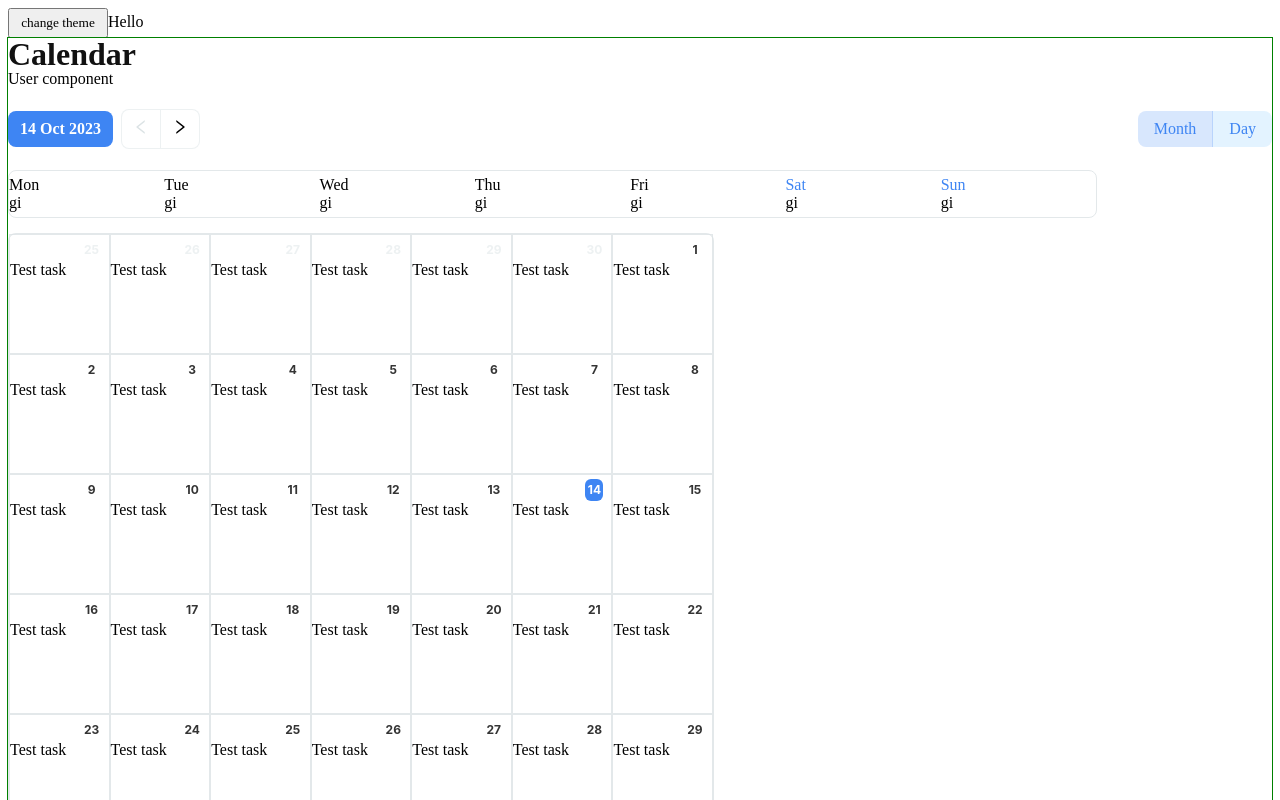
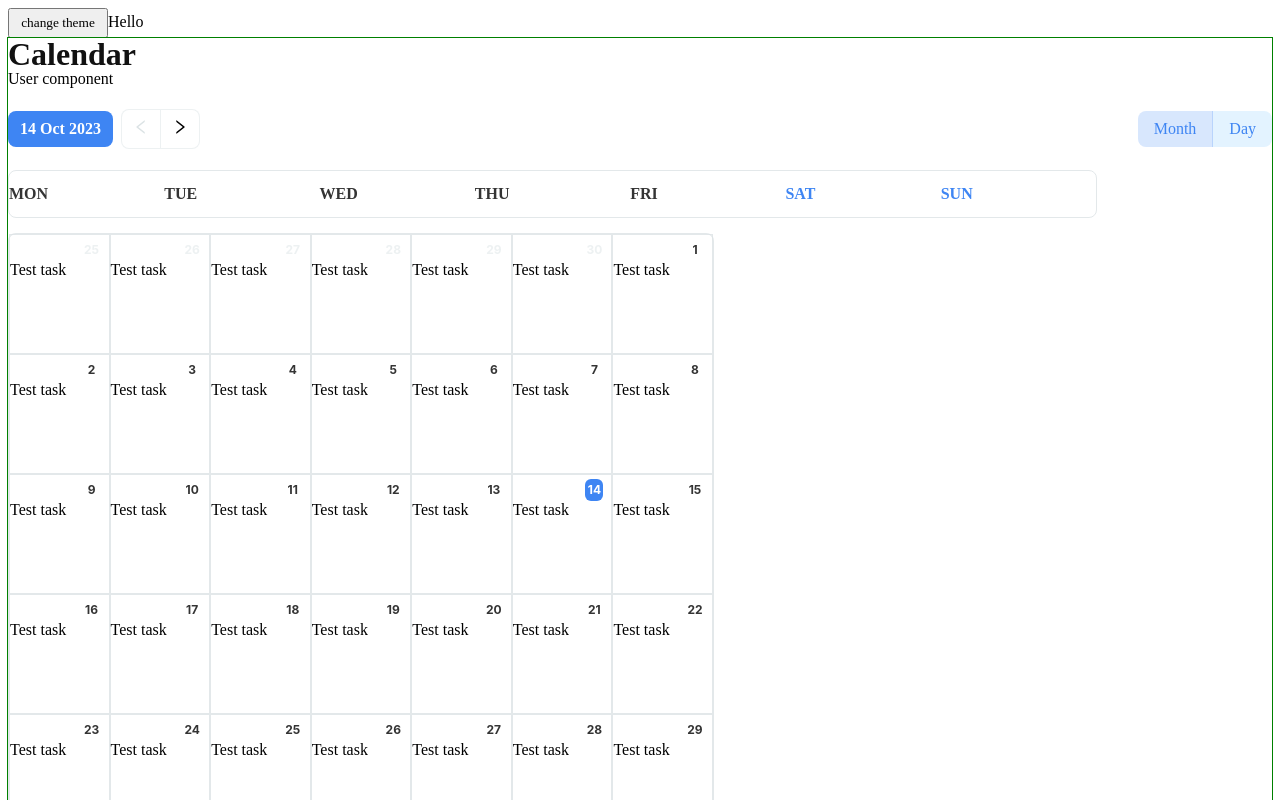
Before and after one commit to IngvarVG76/GooseTrack-with-backend-3.0, a React (Vite) app: page /GooseTrack-with-backend-3.0/team in a window 1280 px wide. Shown: the top 800 px of the page. Built offline with nearby package versions, Linux system fonts and the light colour scheme.

Commit message:
add week WeekNames

```diff
--- a/src/components/App/Calendar/MonthCalendar/Month.jsx
+++ b/src/components/App/Calendar/MonthCalendar/Month.jsx
@@ -62,8 +62,6 @@ const MonthCalendar = ({ activeDate }) => {
     currentDate = addDays(currentDate, 7);
   }
 
-
-
   return (
     <>
       <WeekNames activeDate={activeDate} />
--- a/src/components/App/Calendar/MonthCalendar/StyledMonth.js
+++ b/src/components/App/Calendar/MonthCalendar/StyledMonth.js
@@ -60,3 +60,24 @@ export const DayNumberToday = styled(DayNumberRegular)`
 export const DayNumberInActive = styled(DayNumberRegular)`
   color: rgba(220, 227, 229, 0.5);
 `;
+
+export const StyledWeekNames = styled.p`
+  font-weight: 600;
+  font-size: 16px;
+  line-height: calc(18 / 16);
+  color: #343434;
+  text-transform: uppercase;
+  &:nth-child(6n),
+  &:nth-child(7n) {
+    color: #3e85f3;
+  }
+`;
+
+export const WrapperWeek = styled.div`
+  display: flex;
+  justify-content: space-evenly;
+  gap: 34px;
+  background-color: #ffffff;
+  border-radius: 8px;
+  border: 1px solid #dce3e5;
+`;
--- a/src/components/App/Calendar/MonthCalendar/WeekNames.jsx
+++ b/src/components/App/Calendar/MonthCalendar/WeekNames.jsx
@@ -1,9 +1,22 @@
-import { addDays, format, isWeekend, startOfWeek } from 'date-fns';
+import { addDays, format, startOfWeek } from 'date-fns';
+import { StyledWeekNames } from './StyledMonth';
+import { useEffect, useState } from 'react';
 
 const WeekNames = ({ activeDate }) => {
   //початок тижня цієї дати
   const weekStartDate = startOfWeek(activeDate, { weekStartsOn: 1 });
+  const [windowWidth, setWindowWidth] = useState(window.innerWidth);
+  useEffect(() => {
+    function handleResize() {
+      setWindowWidth(window.innerWidth);
+    }
 
+    window.addEventListener('resize', handleResize);
+
+    return () => {
+      window.removeEventListener('resize', handleResize);
+    };
+  }, []);
   const weekNames = [];
 
   for (let day = 0; day < 7; day++) {
@@ -14,13 +27,9 @@ const WeekNames = ({ activeDate }) => {
     //додай до початкової дати 7 днів і відформатуй і поверни тільки дні тижня
 
     weekNames.push(
-      <div className="weekNames" key={day}>
-        {isWeekend(addDays(weekStartDate, day)) ? (
-          <p className="weekend">{format(addDays(weekStartDate, day), 'E')}</p>
-        ) : (
-          <p className="regDay">{format(addDays(weekStartDate, day), 'E')}</p>
-        )}gi
-      </div>,
+      <StyledWeekNames key={day}>
+        {format(addDays(weekStartDate, day), windowWidth < 768 ? 'EEEEE' : 'E')}
+      </StyledWeekNames>,
     );
   }
   return <div className="weekContainer">{weekNames}</div>;
```
